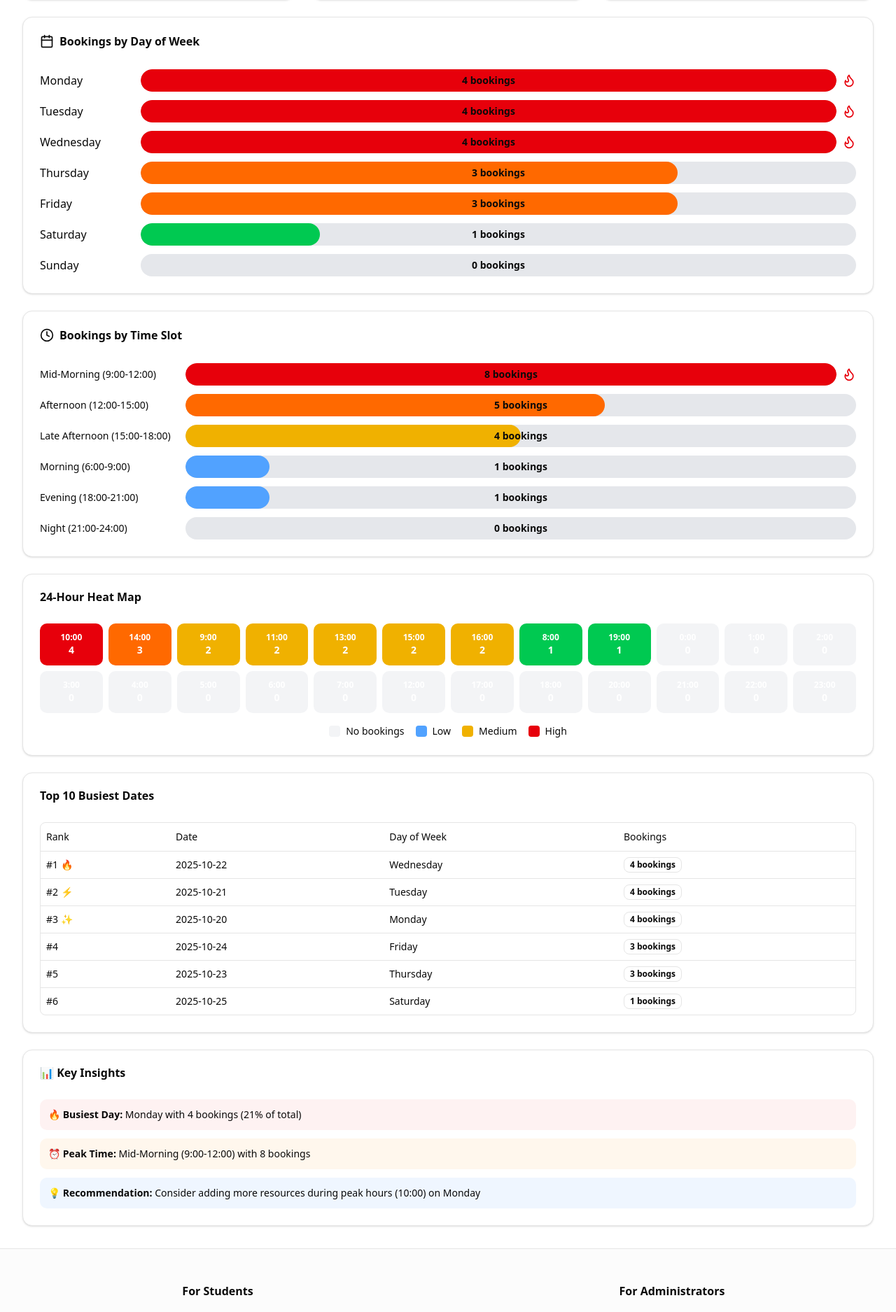
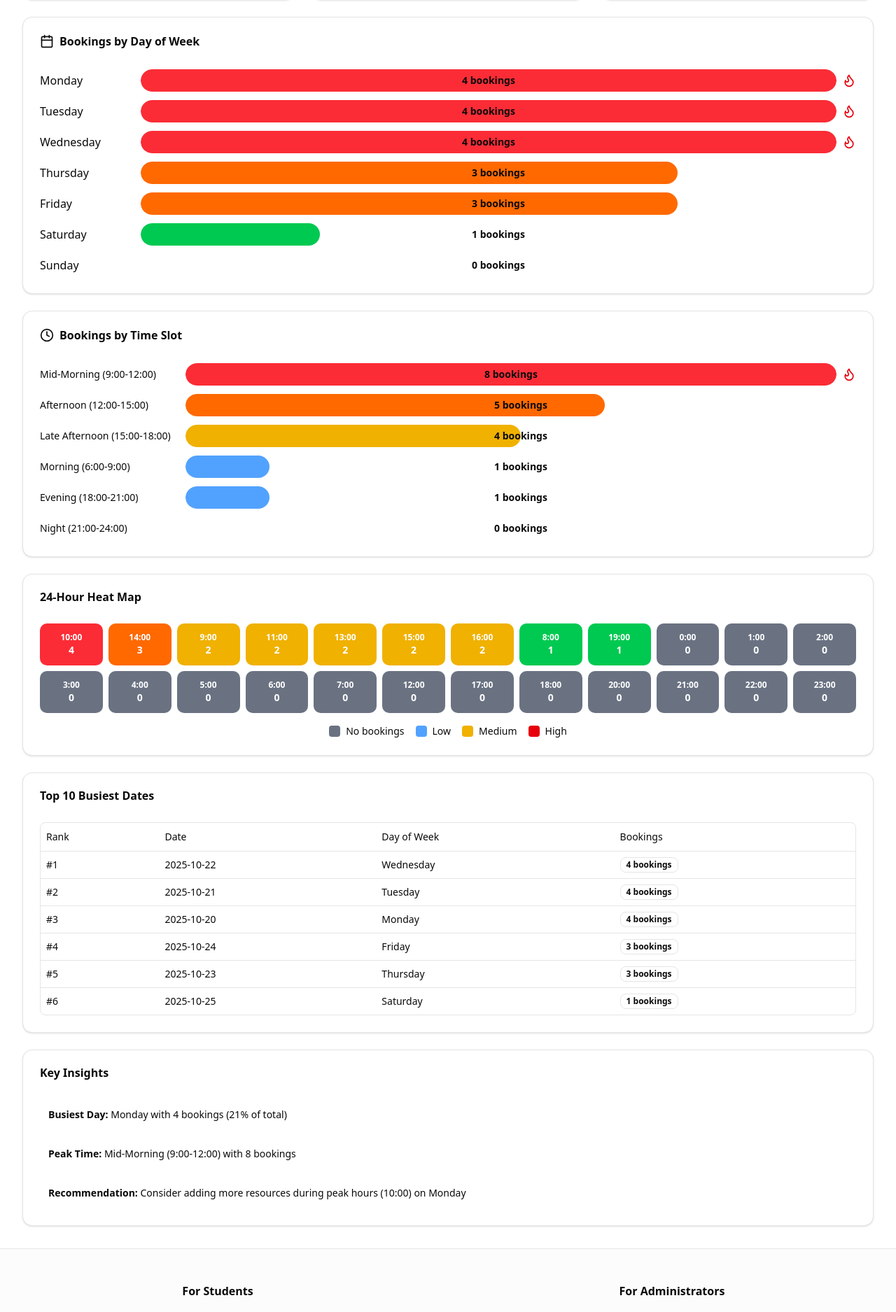
Before and after one commit to Allenyzh/SOEN287-Campus-Resource-Booking-Management-System, a Next.js app: page /admin/reports/peak-times in a window 1280 px wide. Shown: the part 339-2214 px from the top of the page at 70% size. Built offline with nearby package versions, Linux system fonts and the light colour scheme.

Commit message:
Refactor admin dashboard and reports UI
Improves code formatting and readability in admin dashboard and reports pages. Updates UI elements for consistency, removes the 'Coming Soon' section from reports, and enhances color and layout for peak times analytics.

```diff
--- a/src/app/admin/reports/peak-times/page.tsx
+++ b/src/app/admin/reports/peak-times/page.tsx
@@ -26,8 +26,20 @@ export default function PeakTimesReportPage() {
 
   // Analyze bookings by day of week
   const dayOfWeekStats = useMemo(() => {
-    const days = ["Sunday", "Monday", "Tuesday", "Wednesday", "Thursday", "Friday", "Saturday"];
-    const stats = days.map((day, index) => ({ day, dayIndex: index, count: 0 }));
+    const days = [
+      "Sunday",
+      "Monday",
+      "Tuesday",
+      "Wednesday",
+      "Thursday",
+      "Friday",
+      "Saturday",
+    ];
+    const stats = days.map((day, index) => ({
+      day,
+      dayIndex: index,
+      count: 0,
+    }));
 
     bookings.forEach((booking) => {
       if (booking.status !== "Cancelled") {
@@ -61,7 +73,8 @@ export default function PeakTimesReportPage() {
           if (hour >= 6 && hour < 9) slots["Morning (6:00-9:00)"]++;
           else if (hour >= 9 && hour < 12) slots["Mid-Morning (9:00-12:00)"]++;
           else if (hour >= 12 && hour < 15) slots["Afternoon (12:00-15:00)"]++;
-          else if (hour >= 15 && hour < 18) slots["Late Afternoon (15:00-18:00)"]++;
+          else if (hour >= 15 && hour < 18)
+            slots["Late Afternoon (15:00-18:00)"]++;
           else if (hour >= 18 && hour < 21) slots["Evening (18:00-21:00)"]++;
           else if (hour >= 21 || hour < 6) slots["Night (21:00-24:00)"]++;
         }
@@ -124,7 +137,7 @@ export default function PeakTimesReportPage() {
       .slice(0, 10); // Top 10 busiest dates
   }, [bookings]);
 
-  const totalBookings = bookings.filter(b => b.status !== "Cancelled").length;
+  const totalBookings = bookings.filter((b) => b.status !== "Cancelled").length;
   const peakDay = dayOfWeekStats[0];
   const peakTimeSlot = timeSlotStats[0];
   const peakHour = hourlyStats[0];
@@ -133,16 +146,16 @@ export default function PeakTimesReportPage() {
   const getIntensityColor = (count: number, maxCount: number) => {
     if (maxCount === 0) return "bg-gray-100";
     const intensity = count / maxCount;
-    if (intensity >= 0.8) return "bg-red-600";
+    if (intensity >= 0.8) return "bg-red-500";
     if (intensity >= 0.6) return "bg-orange-500";
     if (intensity >= 0.4) return "bg-yellow-500";
     if (intensity >= 0.2) return "bg-green-500";
     if (intensity > 0) return "bg-blue-400";
-    return "bg-gray-100";
+    return "bg-gray-500 dark:bg-transparent";
   };
 
-  const maxDayCount = Math.max(...dayOfWeekStats.map(d => d.count));
-  const maxTimeCount = Math.max(...timeSlotStats.map(t => t.count));
+  const maxDayCount = Math.max(...dayOfWeekStats.map((d) => d.count));
+  const maxTimeCount = Math.max(...timeSlotStats.map((t) => t.count));
 
   return (
     <div className="flex-1">
@@ -172,7 +185,9 @@ export default function PeakTimesReportPage() {
                 <div>
                   <p className="text-sm text-gray-600">Peak Day</p>
                   <p className="text-xl font-bold">{peakDay?.day || "N/A"}</p>
-                  <p className="text-xs text-gray-500">{peakDay?.count || 0} bookings</p>
+                  <p className="text-xs text-gray-500">
+                    {peakDay?.count || 0} bookings
+                  </p>
                 </div>
               </div>
             </CardContent>
@@ -186,8 +201,12 @@ export default function PeakTimesReportPage() {
                 </div>
                 <div>
                   <p className="text-sm text-gray-600">Peak Time Slot</p>
-                  <p className="text-sm font-bold">{peakTimeSlot?.slot || "N/A"}</p>
-                  <p className="text-xs text-gray-500">{peakTimeSlot?.count || 0} bookings</p>
+                  <p className="text-sm font-bold">
+                    {peakTimeSlot?.slot || "N/A"}
+                  </p>
+                  <p className="text-xs text-gray-500">
+                    {peakTimeSlot?.count || 0} bookings
+                  </p>
                 </div>
               </div>
             </CardContent>
@@ -202,7 +221,9 @@ export default function PeakTimesReportPage() {
                 <div>
                   <p className="text-sm text-gray-600">Peak Hour</p>
                   <p className="text-xl font-bold">{peakHour?.time || "N/A"}</p>
-                  <p className="text-xs text-gray-500">{peakHour?.count || 0} bookings</p>
+                  <p className="text-xs text-gray-500">
+                    {peakHour?.count || 0} bookings
+                  </p>
                 </div>
               </div>
             </CardContent>
@@ -224,10 +245,19 @@ export default function PeakTimesReportPage() {
                   <div className="w-32 font-medium">{stat.day}</div>
                   <div className="flex-1">
                     <div className="flex items-center space-x-2">
-                      <div className="flex-1 bg-gray-200 rounded-full h-8 relative overflow-hidden">
+                      <div className="flex-1 rounded-full h-8 relative overflow-hidden">
                         <div
-                          className={`h-8 rounded-full transition-all ${getIntensityColor(stat.count, maxDayCount)}`}
-                          style={{ width: `${maxDayCount > 0 ? (stat.count / maxDayCount) * 100 : 0}%` }}
+                          className={`h-8 rounded-full transition-all ${getIntensityColor(
+                            stat.count,
+                            maxDayCount
+                          )}`}
+                          style={{
+                            width: `${
+                              maxDayCount > 0
+                                ? (stat.count / maxDayCount) * 100
+                                : 0
+                            }%`,
+                          }}
                         />
                         <span className="absolute inset-0 flex items-center justify-center text-sm font-semibold">
                           {stat.count} bookings
@@ -259,12 +289,21 @@ export default function PeakTimesReportPage() {
                   <div className="w-48 font-medium text-sm">{stat.slot}</div>
                   <div className="flex-1">
                     <div className="flex items-center space-x-2">
-                      <div className="flex-1 bg-gray-200 rounded-full h-8 relative overflow-hidden">
+                      <div className="flex-1 rounded-full h-8 relative overflow-hidden">
                         <div
-                          className={`h-8 rounded-full transition-all ${getIntensityColor(stat.count, maxTimeCount)}`}
-                          style={{ width: `${maxTimeCount > 0 ? (stat.count / maxTimeCount) * 100 : 0}%` }}
+                          className={`h-8 rounded-full transition-all ${getIntensityColor(
+                            stat.count,
+                            maxTimeCount
+                          )}`}
+                          style={{
+                            width: `${
+                              maxTimeCount > 0
+                                ? (stat.count / maxTimeCount) * 100
+                                : 0
+                            }%`,
+                          }}
                         />
-                        <span className="absolute inset-0 flex items-center justify-center text-sm font-semibold">
+                        <span className="absolute inset-0 flex items-center justify-center text-sm  font-semibold">
                           {stat.count} bookings
                         </span>
                       </div>
@@ -287,22 +326,29 @@ export default function PeakTimesReportPage() {
           <CardContent>
             <div className="grid grid-cols-6 md:grid-cols-12 gap-2">
               {hourlyStats.slice(0, 24).map((stat) => {
-                const maxCount = Math.max(...hourlyStats.map(h => h.count));
+                const maxCount = Math.max(...hourlyStats.map((h) => h.count));
                 return (
                   <div
                     key={stat.hour}
-                    className={`p-3 rounded-lg text-center transition-all hover:scale-105 cursor-pointer ${getIntensityColor(stat.count, maxCount)}`}
+                    className={`p-3 rounded-lg text-center transition-all hover:scale-105 cursor-pointer ${getIntensityColor(
+                      stat.count,
+                      maxCount
+                    )}`}
                     title={`${stat.time}: ${stat.count} bookings`}
                   >
-                    <div className="text-xs font-semibold text-white">{stat.hour}:00</div>
-                    <div className="text-sm font-bold text-white">{stat.count}</div>
+                    <div className="text-xs font-semibold text-white">
+                      {stat.hour}:00
+                    </div>
+                    <div className="text-sm font-bold text-white">
+                      {stat.count}
+                    </div>
                   </div>
                 );
               })}
             </div>
             <div className="mt-4 flex items-center justify-center space-x-4 text-sm">
               <div className="flex items-center space-x-2">
-                <div className="w-4 h-4 bg-gray-100 rounded" />
+                <div className="w-4 h-4 bg-gray-500 dark:bg-transparent rounded" />
                 <span>No bookings</span>
               </div>
               <div className="flex items-center space-x-2">
@@ -340,16 +386,19 @@ export default function PeakTimesReportPage() {
                 <TableBody>
                   {dateStats.map((stat, index) => {
                     const date = new Date(stat.date);
-                    const dayName = ["Sunday", "Monday", "Tuesday", "Wednesday", "Thursday", "Friday", "Saturday"][date.getDay()];
+                    const dayName = [
+                      "Sunday",
+                      "Monday",
+                      "Tuesday",
+                      "Wednesday",
+                      "Thursday",
+                      "Friday",
+                      "Saturday",
+                    ][date.getDay()];
                     return (
                       <TableRow key={stat.date}>
                         <TableCell className="font-medium">
                           #{index + 1}
-                          {index < 3 && (
-                            <span className="ml-1">
-                              {index === 0 ? "🔥" : index === 1 ? "⚡" : "✨"}
-                            </span>
-                          )}
                         </TableCell>
                         <TableCell>{stat.date}</TableCell>
                         <TableCell>{dayName}</TableCell>
@@ -370,25 +419,31 @@ export default function PeakTimesReportPage() {
         {/* Key Insights */}
         <Card>
           <CardHeader>
-            <CardTitle>📊 Key Insights</CardTitle>
+            <CardTitle>Key Insights</CardTitle>
           </CardHeader>
           <CardContent>
             <div className="space-y-3">
-              <div className="p-3 bg-red-50 rounded-lg">
+              <div className="p-3 rounded-lg">
                 <p className="text-sm">
-                  <strong>🔥 Busiest Day:</strong> {peakDay?.day || "N/A"} with {peakDay?.count || 0} bookings
-                  ({peakDay && totalBookings > 0 ? Math.round((peakDay.count / totalBookings) * 100) : 0}% of total)
+                  <strong>Busiest Day:</strong> {peakDay?.day || "N/A"} with{" "}
+                  {peakDay?.count || 0} bookings (
+                  {peakDay && totalBookings > 0
+                    ? Math.round((peakDay.count / totalBookings) * 100)
+                    : 0}
+                  % of total)
                 </p>
               </div>
-              <div className="p-3 bg-orange-50 rounded-lg">
+              <div className="p-3 rounded-lg">
                 <p className="text-sm">
-                  <strong>⏰ Peak Time:</strong> {peakTimeSlot?.slot || "N/A"} with {peakTimeSlot?.count || 0} bookings
+                  <strong>Peak Time:</strong> {peakTimeSlot?.slot || "N/A"} with{" "}
+                  {peakTimeSlot?.count || 0} bookings
                 </p>
               </div>
-              <div className="p-3 bg-blue-50 rounded-lg">
+              <div className="p-3 rounded-lg">
                 <p className="text-sm">
-                  <strong>💡 Recommendation:</strong> Consider adding more resources during peak hours (
-                  {peakHour?.time || "N/A"}) on {peakDay?.day || "busy days"}
+                  <strong>Recommendation:</strong> Consider adding more
+                  resources during peak hours ({peakHour?.time || "N/A"}) on{" "}
+                  {peakDay?.day || "busy days"}
                 </p>
               </div>
             </div>
```
Also changed, not shown: src/app/admin/page.tsx (+19 -9 lines), src/app/admin/reports/page.tsx (+27 -32 lines).
